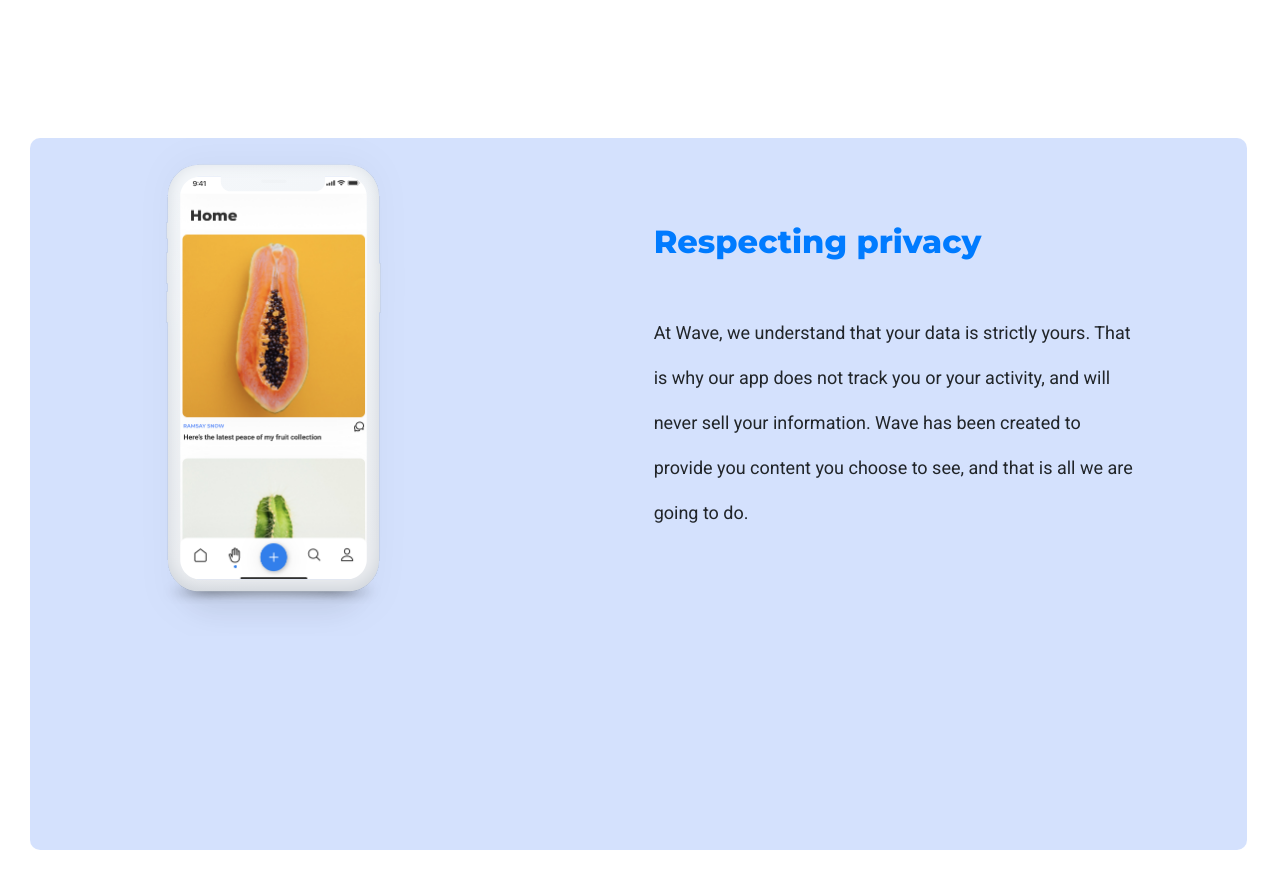
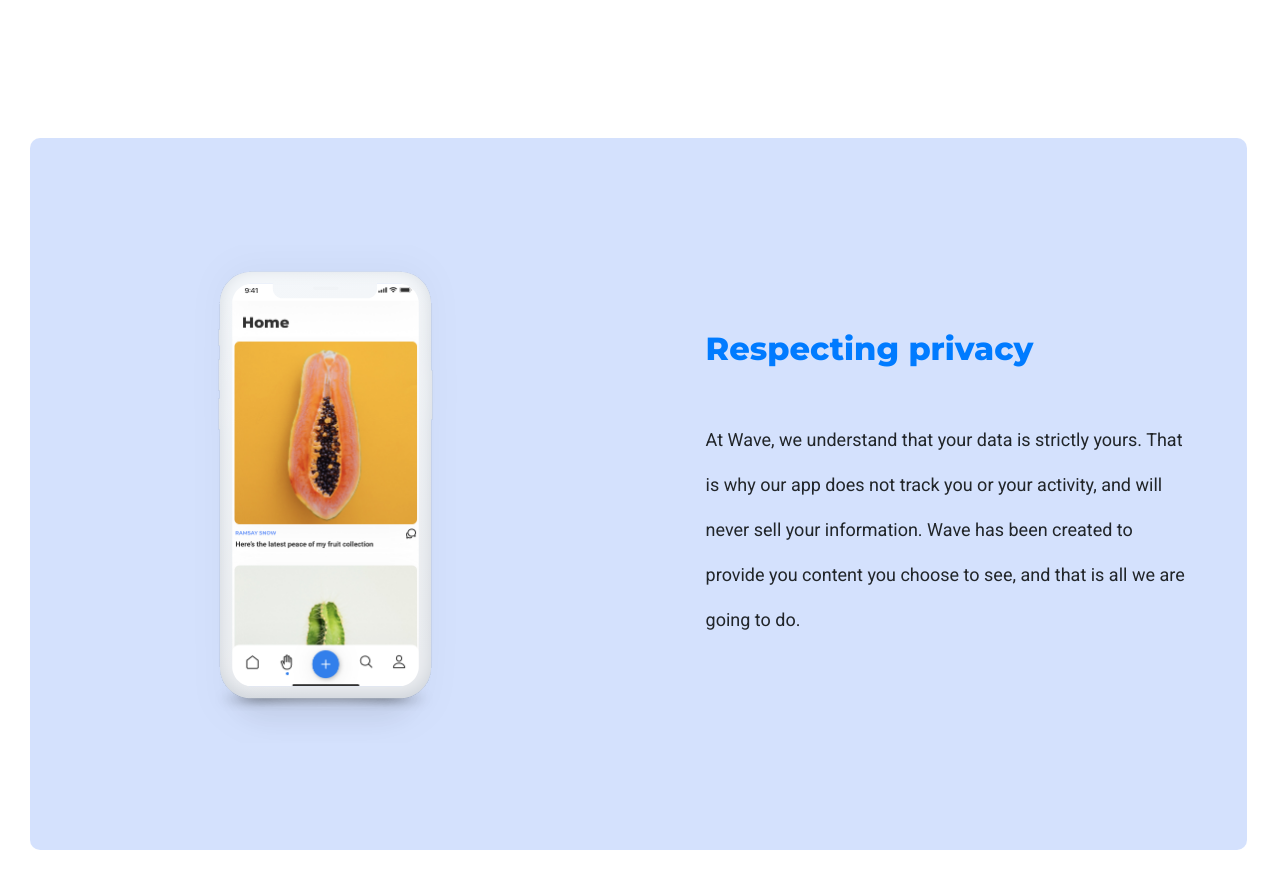
Before and after one commit to tsamantanis/wave-landing-page, a Gatsby site: page / in a window 1280 px wide. Shown: the part 1140-2028 px from the top of the page. Built offline with nearby package versions, Linux system fonts and the light colour scheme; Gatsby itself is replaced by a stand-in of ours.

Commit message:
Fix alignment

```diff
--- a/src/assets/information.css
+++ b/src/assets/information.css
@@ -6,6 +6,9 @@
     margin-bottom: 4rem;
 }
 
+.WaveRespectsYou {
+    display: flex;
+}
 .WaveRespectsYou .device-screen {
     border-radius: 15px;
 }
--- a/src/pages/index.js
+++ b/src/pages/index.js
@@ -89,7 +89,7 @@ const Home = () => {
                     </label>
                     <button>Sign Up</button>
                 </div>
-                <div className="WaveInfo WaveRespectsYou bg-primary-desat">
+                <div className="WaveInfo WaveRespectsYou bg-primary-desat align-items-center">
                     <div className="row justify-content-center align-items-center">
                         <div className="col-12 col-md-3 offset-md-1">
                             <div className="device device-iphonex">
@@ -97,13 +97,9 @@ const Home = () => {
                                 <img src={iphoneX} className="img-fluid" alt="Phone Frame" />
                             </div>
                         </div>
-                        <div className="col-12 col-md-6 offset-md-2">
-                            <div className="row">
-                                <div className="col-12 col-md-10">
-                                    <h2 className="text-primary mb-5">Respecting privacy</h2>
-                                    <p>At Wave, we understand that your data is strictly yours. That is why our app does not track you or your activity, and will never sell your information. Wave has been created to provide you content you choose to see, and that is all we are going to do.</p>
-                                </div>
-                            </div>
+                        <div className="col-12 col-md-6 col-lg-5 offset-md-2 offset-lg-2">
+                            <h2 className="text-primary mb-5">Respecting privacy</h2>
+                            <p>At Wave, we understand that your data is strictly yours. That is why our app does not track you or your activity, and will never sell your information. Wave has been created to provide you content you choose to see, and that is all we are going to do.</p>
                         </div>
                     </div>
                 </div>
```
